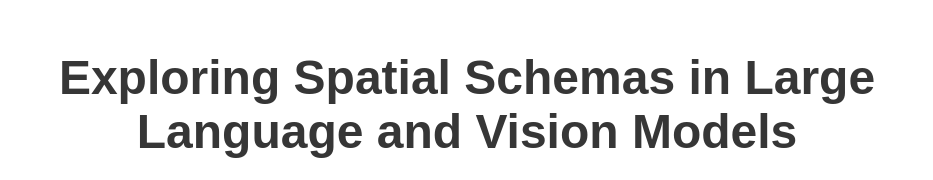
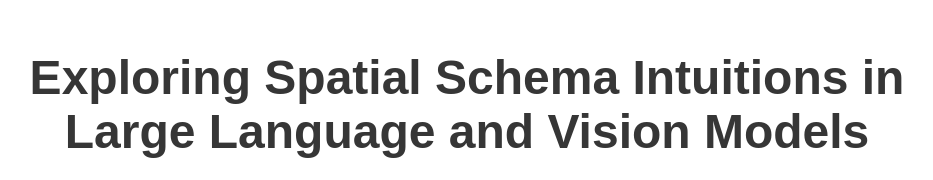
Before and after one commit to PhilWicke/schema_website, a plain HTML site: page index.html in a window 1280 px wide. Shown: the top 180 px of the page, without its empty margins (173-1106 px from the left). Drawn offline with nearby package versions, Linux system fonts and the light colour scheme; some icons are missing; a web font is replaced by a local one.

Commit message:
updated title

```diff
--- a/index.html
+++ b/index.html
@@ -3,7 +3,7 @@
 <head>
   <meta charset="utf-8">
   <meta name="description"
-        content="Exploring Spatial Schemas in Large Language and Vision Models">
+        content="Exploring Spatial Schema Intuitions in Large Language and Vision Models">
   <meta name="keywords" content="Spatial Schemas, LLM, ACL">
   <meta name="viewport" content="width=device-width, initial-scale=1">
   <title>Exploring Spatial Schemas in Large Language Models</title>
@@ -36,7 +36,7 @@
     <div class="container is-max-desktop">
       <div class="columns is-centered">
         <div class="column has-text-centered">
-          <h1 class="title is-1 publication-title">Exploring Spatial Schemas in Large Language and Vision Models</h1>
+          <h1 class="title is-1 publication-title">Exploring Spatial Schema Intuitions in Large Language and Vision Models</h1>
           <div class="is-size-5 publication-authors">
             <span class="author-block">
               <a href="https://www.aclweb.org/portal/">Anonymous ACL Submission</a><sup>1</sup>,</span>
```
